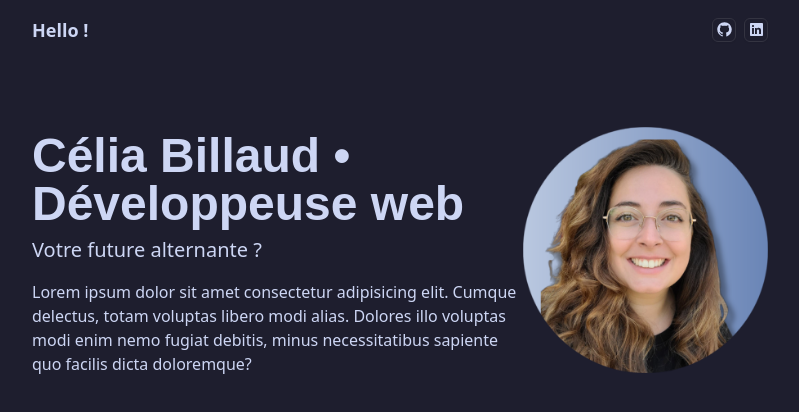
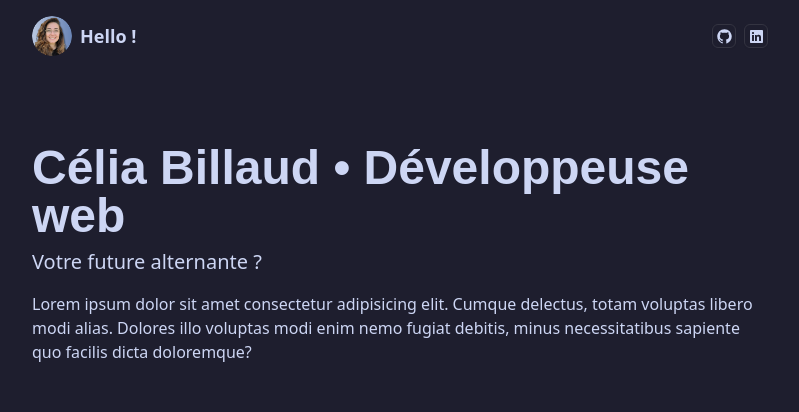
Before and after one commit to CeliaBillaud/portfolio, a Next.js app: page / in a window 1280 px wide. Shown: the top 412 px of the page, without its empty margins (240-1039 px from the left). Built offline with nearby package versions, Linux system fonts and the light colour scheme; a web font is replaced by a local one.

Commit message:
avatar added, profile pic supp

```diff
--- a/app/_components/Header.tsx
+++ b/app/_components/Header.tsx
@@ -3,17 +3,24 @@
 import { GitHubLogoIcon, LinkedInLogoIcon } from "@radix-ui/react-icons"
 import { cn } from '@/lib/utils';
 import { buttonVariants } from '@/components/ui/button';
+import { Avatar, AvatarFallback, AvatarImage } from "@/components/ui/avatar"
+
 
 export const Header = () => {
     return(
         <header className="sticky top-0 py-4">
-            <Section className="flex items-baseline place-content-between">
-                <Link
-                    href="/"
-                    className="text-lg font-bold text-foreground">
-                    Hello !
-                </Link>
-                {/* todo : changeer alignement */}
+            <Section className="flex items-center place-content-between">
+                <div className='flex items-center gap-2'>
+                    <Avatar>
+                        <AvatarImage src="/profile-pic(8).png" />
+                        <AvatarFallback>CB</AvatarFallback>
+                    </Avatar>
+                    <Link
+                        href="/"
+                        className="text-lg font-bold text-foreground">
+                        Hello !
+                    </Link>
+                </div>
                 <div className="flex items-end">
                 {/* copy components from shadcn/ui */}
                     <nav>
--- a/app/_components/Hero.tsx
+++ b/app/_components/Hero.tsx
@@ -3,23 +3,12 @@
 
 export const Hero = () => {
     return (
-        <Section className="flex justify-center max-md:flex-col items-center content-center">
-            <div className="flex-[2]">
-                <h1 className="text-5xl font-bold my-2 font-caption">Célia Billaud • Développeuse web</h1>
-                <h2 className="text-xl mb-4">Votre future alternante ?</h2>
-                <p className="text-base">
-                    Lorem ipsum dolor sit amet consectetur adipisicing elit. Cumque delectus, totam voluptas libero modi alias. Dolores illo voluptas modi enim nemo fugiat debitis, minus necessitatibus sapiente quo facilis dicta doloremque?
-                </p>
-            </div>
-            <div className="flex-1 w-full max-w-[200px] md:max-w-[250px] lg:max-w-[300px] mt-6 lg:mt-0 flex justify-center content-center">
-                <Image
-                    src="/profile-pic(8).png"
-                    alt="Photo de Célia Billaud"
-                    width={300}
-                    height={300}
-                    className="w-full h-auto object-cover"
-                />
-            </div>
+        <Section >
+            <h1 className="text-5xl font-bold my-2 font-caption">Célia Billaud • Développeuse web</h1>
+            <h2 className="text-xl mb-4">Votre future alternante ?</h2>
+            <p className="text-base">
+                Lorem ipsum dolor sit amet consectetur adipisicing elit. Cumque delectus, totam voluptas libero modi alias. Dolores illo voluptas modi enim nemo fugiat debitis, minus necessitatibus sapiente quo facilis dicta doloremque?
+            </p>
         </Section>
     )
 }
--- /dev/null
+++ b/components/ui/avatar.tsx
@@ -0,0 +1,50 @@
+"use client"
+
+import * as React from "react"
+import * as AvatarPrimitive from "@radix-ui/react-avatar"
+
+import { cn } from "@/lib/utils"
+
+const Avatar = React.forwardRef<
+  React.ElementRef<typeof AvatarPrimitive.Root>,
+  React.ComponentPropsWithoutRef<typeof AvatarPrimitive.Root>
+>(({ className, ...props }, ref) => (
+  <AvatarPrimitive.Root
+    ref={ref}
+    className={cn(
+      "relative flex h-10 w-10 shrink-0 overflow-hidden rounded-full",
+      className
+    )}
+    {...props}
+  />
+))
+Avatar.displayName = AvatarPrimitive.Root.displayName
+
+const AvatarImage = React.forwardRef<
+  React.ElementRef<typeof AvatarPrimitive.Image>,
+  React.ComponentPropsWithoutRef<typeof AvatarPrimitive.Image>
+>(({ className, ...props }, ref) => (
+  <AvatarPrimitive.Image
+    ref={ref}
+    className={cn("aspect-square h-full w-full", className)}
+    {...props}
+  />
+))
+AvatarImage.displayName = AvatarPrimitive.Image.displayName
+
+const AvatarFallback = React.forwardRef<
+  React.ElementRef<typeof AvatarPrimitive.Fallback>,
+  React.ComponentPropsWithoutRef<typeof AvatarPrimitive.Fallback>
+>(({ className, ...props }, ref) => (
+  <AvatarPrimitive.Fallback
+    ref={ref}
+    className={cn(
+      "flex h-full w-full items-center justify-center rounded-full bg-muted",
+      className
+    )}
+    {...props}
+  />
+))
+AvatarFallback.displayName = AvatarPrimitive.Fallback.displayName
+
+export { Avatar, AvatarImage, AvatarFallback }
--- a/package.json
+++ b/package.json
@@ -9,6 +9,7 @@
     "lint": "next lint"
   },
   "dependencies": {
+    "@radix-ui/react-avatar": "^1.1.0",
     "@radix-ui/react-icons": "^1.3.0",
     "@radix-ui/react-slot": "^1.1.0",
     "class-variance-authority": "^0.7.0",
```
Also changed, not shown: 1 other file (tests, documents, lock files or other folders).
